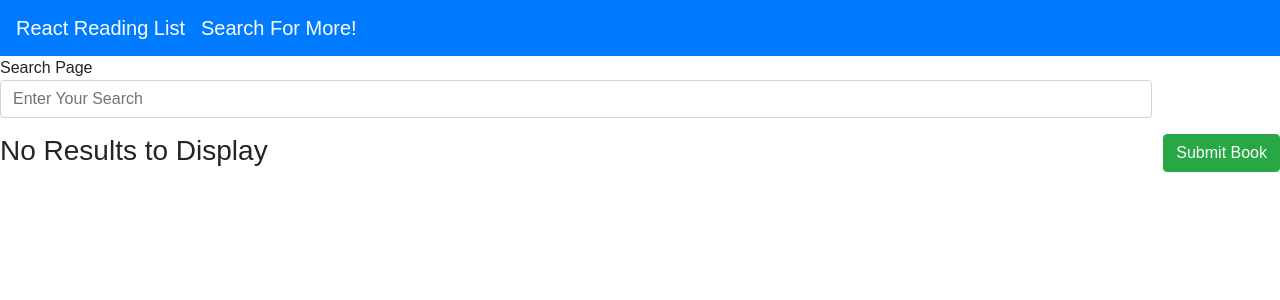
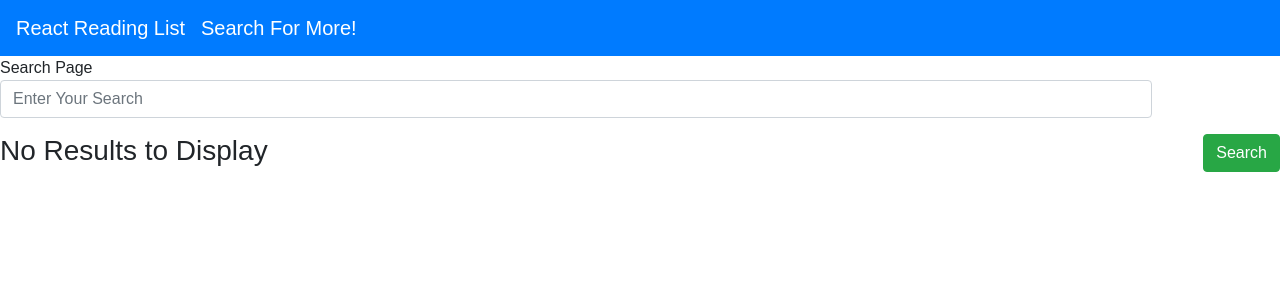
Before and after one commit to dfabert/GoogleBooks, a React (Create React App) app in the folder client/: page /search in a window 1280 px wide. Shown: the top 300 px of the page. Built offline with nearby package versions, Linux system fonts and the light colour scheme; the HTML template or start-up script is replaced by a standard one.

Commit message:
added delete button and route

```diff
--- a/client/src/pages/saved.js
+++ b/client/src/pages/saved.js
@@ -20,6 +20,12 @@ function Saved() {
       .catch(err => console.log(err));
   };
 
+  function deleteBook(id) {
+    API.deleteBook(id)
+      .then(res => loadBooks())
+      .catch(err => console.log(err));
+  }
+
   return (
     <div>
       <h1>Books On My List</h1>
@@ -38,6 +44,7 @@ function Saved() {
                  <Card.Text>By:  <i>{book.author}</i></Card.Text>
                  <Card.Text>{book.description}</Card.Text>
                  <Button variant="primary" href = {book.infoLink}>More Information</Button>
+                 <Button variant ="danger" onClick={() => deleteBook(book._id)}>Delete From List</Button>
                </Card.Body>
               </Col>
             </Row>
--- a/client/src/pages/search.js
+++ b/client/src/pages/search.js
@@ -47,7 +47,7 @@ function Search() {
              value={query}
             />
             <FormBtn onClick={handleFormSubmit}>
-             Submit Book
+             Search
             </FormBtn>
         </form>
         {results.length ? (
```
